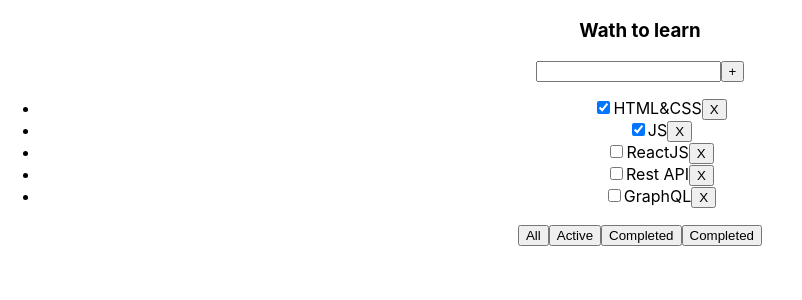
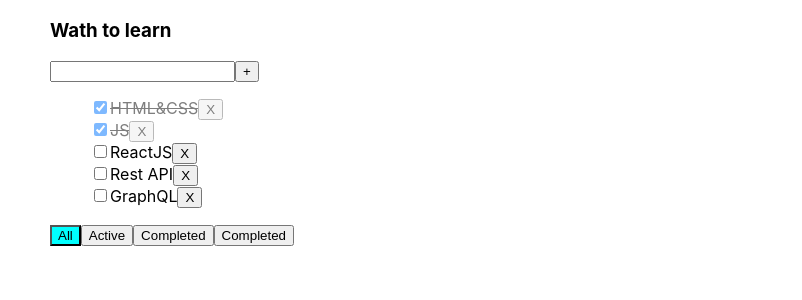
Before and after one commit to PidzhakovIlya/todo-dimich, a React (Create React App) app: page / in a window 1280 px wide. Shown: the top 300 px of the page, without its empty margins (0-802 px from the left). Built offline with nearby package versions, Linux system fonts and the light colour scheme.

Commit message:
changed checkbox and uslovniy render

```diff
--- a/src/App.css
+++ b/src/App.css
@@ -1,38 +1,31 @@
 .App {
-  text-align: center;
+  /*text-align: center;*/
+  margin-left: 50px;;
 }
 
-.App-logo {
-  height: 40vmin;
-  pointer-events: none;
+.todoListTasks {
+  display: flex;
+  flex-direction: column;
+  justify-content: center;
+}
+.todoListTasks>li{
+  align-self: flex-start;
+  list-style: none;
 }
 
-@media (prefers-reduced-motion: no-preference) {
-  .App-logo {
-    animation: App-logo-spin infinite 20s linear;
-  }
+.error {
+  border: 1px solid red;
 }
 
-.App-header {
-  background-color: #282c34;
-  min-height: 100vh;
-  display: flex;
-  flex-direction: column;
-  align-items: center;
-  justify-content: center;
-  font-size: calc(10px + 2vmin);
-  color: white;
+.error-message {
+  color: red;
 }
 
-.App-link {
-  color: #61dafb;
+.active-filter {
+  background-color: aqua;
 }
 
-@keyframes App-logo-spin {
-  from {
-    transform: rotate(0deg);
-  }
-  to {
-    transform: rotate(360deg);
-  }
+.is-done{
+  opacity: 0.5;
+  text-decoration: line-through;
 }
--- a/src/App.tsx
+++ b/src/App.tsx
@@ -14,6 +14,8 @@ function App() {
         {id: v1(), title: "GraphQL", isDone: false},
     ]);
 
+    const [filtered, setFiltered] = useState<FiltersValueType>("All")
+
     const addTask = (title: string) => {
         const newTask = {id: v1(), title: title, isDone: false}
         setTasks([newTask, ...tasks])
@@ -23,7 +25,7 @@ function App() {
         setTasks(filteredTasks)
     }
 
-    const [filtered, setFiltered] = useState<FiltersValueType>("All")
+
     let taskForTodoList = tasks
 
     if (filtered === 'Active') {
@@ -37,6 +39,15 @@ function App() {
         setFiltered(value)
     }
 
+    const changeStatus = (taskId: string, isDone: boolean) => {
+        let task = tasks.find(t => taskId === t.id)
+        if (task) {
+            task.isDone = isDone
+        }
+        setTasks([...tasks])
+
+    }
+
 
     return (
         <div className="App">
@@ -46,6 +57,8 @@ function App() {
                 removeTask={removeTask}
                 addTask={addTask}
                 changeFilter={changeFilter}
+                changeTaskStatus={changeStatus}
+                filtered={filtered}
             />
         </div>
     );
--- a/src/components/TodoList.tsx
+++ b/src/components/TodoList.tsx
@@ -1,13 +1,17 @@
 import React, {useState, KeyboardEvent, ChangeEvent} from 'react';
 import {FiltersValueType} from "../App";
 import {SuperButton} from "./superButton/SuperButton";
+import '../App.css';
+
 
 type TodoListPropsType = {
     title: string
     tasks: Array<TaskType>
     removeTask: (id: string) => void
-    addTask: (value: string) => void
-    changeFilter: (value: FiltersValueType)=>void
+    addTask: (title: string) => void
+    changeFilter: (value: FiltersValueType) => void
+    changeTaskStatus: (taskId: string, isDone: boolean) => void
+    filtered: FiltersValueType
 }
 type TaskType = {
     id: string
@@ -16,12 +20,18 @@ type TaskType = {
 }
 export const TodoList: React.FC<TodoListPropsType> = (props) => {
     const [newTitle, setNewTitle] = useState('')
+    const [error, setError] = useState<string | null>(null)
 
     const addTaskHandler = () => {
-        props.addTask(newTitle)
-        setNewTitle('')
+        if (newTitle.trim() !== '') {
+            props.addTask(newTitle.trim())
+            setNewTitle('')
+        }else{
+            setError("Field is requred")
+        }
     }
     const keyDownHandler = (e: KeyboardEvent<HTMLInputElement>) => {
+        setError(null)
         if (e.key === 'Enter') {
             addTaskHandler()
         }
@@ -30,43 +40,57 @@ export const TodoList: React.FC<TodoListPropsType> = (props) => {
         setNewTitle(e.currentTarget.value)
     }
 
+
+    const todoListTasks = props.tasks.map((t) => {
+        const inputCheckBoxHandler = (e: ChangeEvent<HTMLInputElement>) => {
+            props.changeTaskStatus(t.id, e.currentTarget.checked)
+        }
+        const removeTaskHandler = () => props.removeTask(t.id)
+        return (
+            <li className={t.isDone? 'is-done' : ''}>
+                <input
+                       type="checkbox"
+                       onChange={inputCheckBoxHandler}
+                       checked={t.isDone}
+
+                />
+                <span >{t.title}</span>
+                <button onClick={removeTaskHandler}>X</button>
+            </li>
+        )
+    })
+
     return (
         <div>
             <h3>{props.title}</h3>
             <div>
                 <input value={newTitle}
                        onChange={inputOnChangeHandler}
-                       onKeyDown={keyDownHandler}/>
+                       onKeyDown={keyDownHandler}
+                       className={error? 'error': ''}
+                />
                 <button onClick={addTaskHandler}>+</button>
+                {error && <div className="error-message">{error}</div>}
             </div>
-            <ul>
-                {props.tasks.map((t) => {
-                    const removeTaskHandler = () => props.removeTask(t.id)
-                    return (
-                        <li>
-                            <input type="checkbox" checked={t.isDone}/>
-                            <span>{t.title}</span>
-                            <button onClick={removeTaskHandler}>X</button>
-                        </li>
-                    )
-                })}
-
+            <ul className='todoListTasks'>
+                {todoListTasks}
             </ul>
             <div>
-                <button onClick={() => {
+                <button className={props.filtered === 'All'? 'active-filter': ''} onClick={() => {
                     props.changeFilter('All')
                 }}>All
                 </button>
-                <button onClick={() => {
+                <button className={props.filtered === 'Active'? 'active-filter': ''} onClick={() => {
                     props.changeFilter('Active')
                 }}>Active
                 </button>
-                <button onClick={() => {
+                <button className={props.filtered === 'Completed'? 'active-filter': ''} onClick={() => {
                     props.changeFilter('Completed')
                 }}>Completed
                 </button>
-                <SuperButton name={'Completed'} callBack={() => {
-                    props.changeFilter('Completed')}}/>
+                <SuperButton  name={'Completed'} callBack={() => {
+                    props.changeFilter('Completed')
+                }}/>
             </div>
         </div>
     );
```
